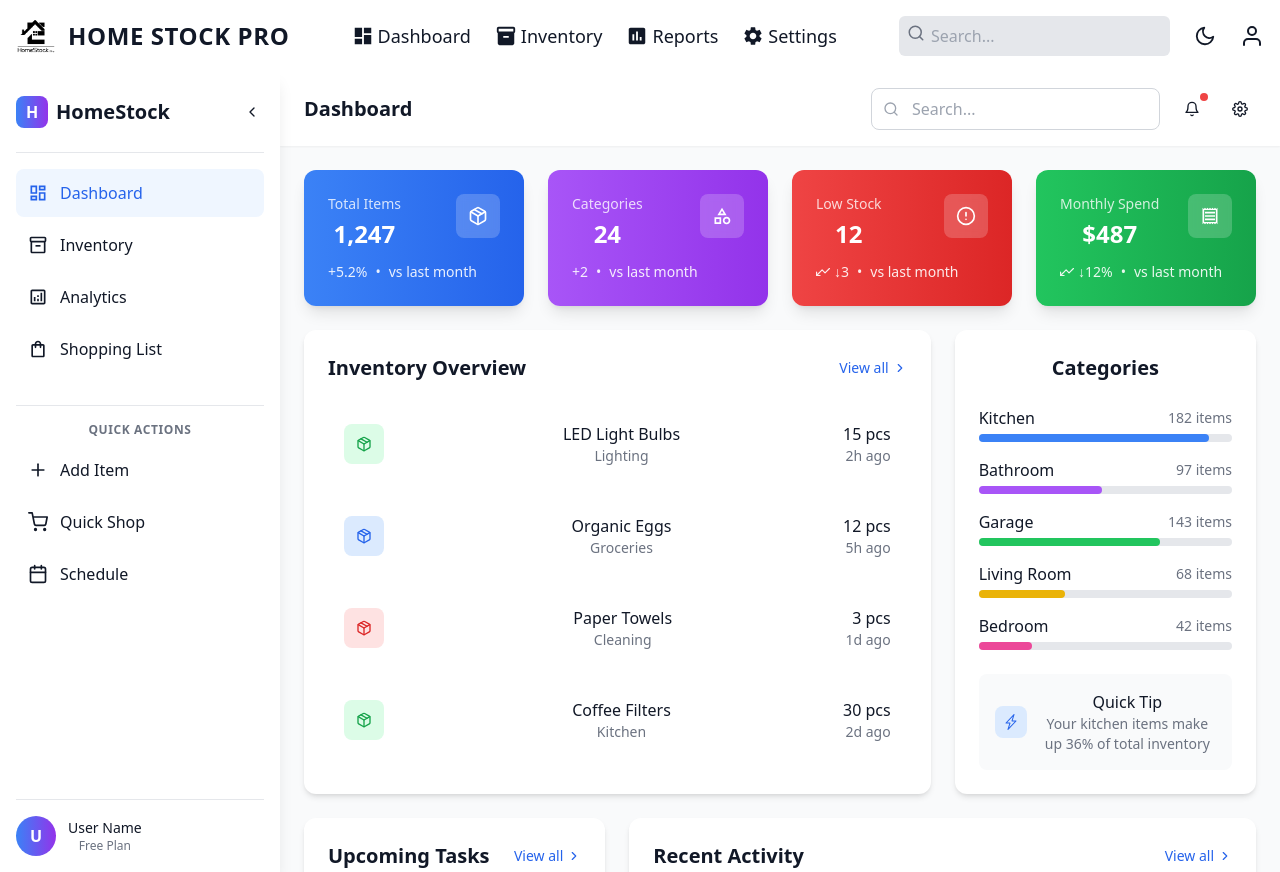
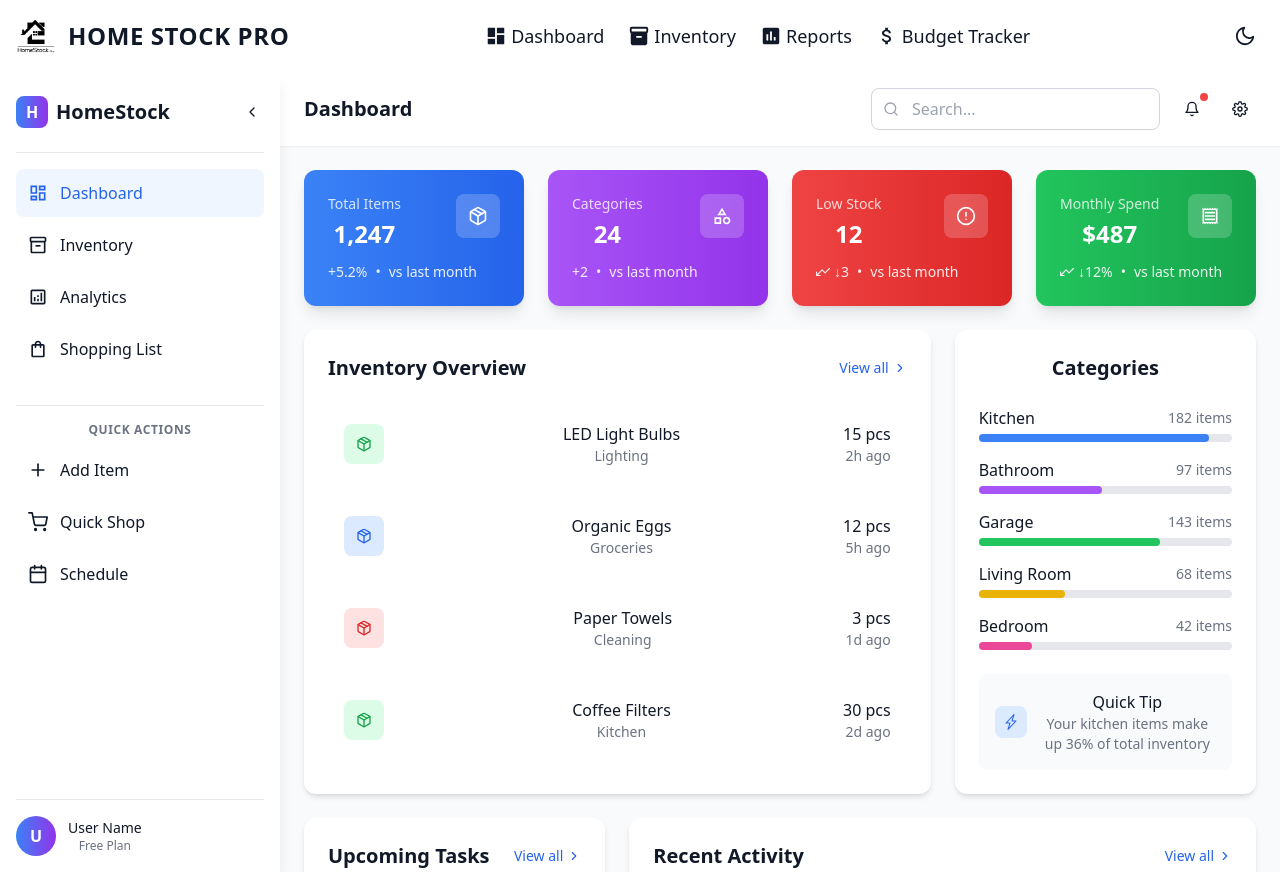
Before and after one commit to kmddkuruppu/Home-Stock, a React (Create React App) app in the folder frontend/: page / in a window 1280 px wide. Built offline with nearby package versions, Linux system fonts and the light colour scheme.

Commit message:
Update Navbar.js

```diff
--- a/frontend/src/components/Navbar.js
+++ b/frontend/src/components/Navbar.js
@@ -1,7 +1,7 @@
 import { useState } from "react";
-import { Link } from "react-router-dom";
-import { FiMenu, FiSearch, FiSun, FiMoon, FiUser } from "react-icons/fi";
-import { MdDashboard, MdInventory, MdAssessment, MdSettings } from "react-icons/md";
+import { useNavigate } from "react-router-dom";
+import { FiMenu, FiSun, FiMoon } from "react-icons/fi";
+import { MdDashboard, MdInventory, MdAssessment, MdAttachMoney } from "react-icons/md";
 import { motion } from "framer-motion";
 import lightLogo from "../lightlogo.png";
 import darkLogo from "../logo.png";
@@ -9,19 +9,26 @@ import darkLogo from "../logo.png";
 const Navbar = () => {
   const [isDarkMode, setIsDarkMode] = useState(false);
   const [isMenuOpen, setIsMenuOpen] = useState(false);
+  const navigate = useNavigate();
 
   const navItems = [
-    { name: "Dashboard", icon: MdDashboard, path: "/dashboard" },
+    { name: "Dashboard", icon: MdDashboard, path: "/" },
     { name: "Inventory", icon: MdInventory, path: "/inventory" },
     { name: "Reports", icon: MdAssessment, path: "/reports" },
-    { name: "Settings", icon: MdSettings, path: "/settings" },
+    { name: "Budget Tracker", icon: MdAttachMoney, path: "/budget" },
   ];
+
+  // Function to handle navigation
+  const handleNavigation = (path) => {
+    navigate(path);
+    setIsMenuOpen(false); // Close mobile menu after navigation
+  };
 
   return (
     <nav className={`p-4 shadow-lg transition-all duration-300 ${isDarkMode ? "bg-gray-900 text-white" : "bg-white text-gray-900"}`}>
       <div className="container mx-auto flex justify-between items-center">
         {/* Logo */}
-        <div className="flex items-center space-x-3 cursor-pointer">
+        <div className="flex items-center space-x-3 cursor-pointer" onClick={() => handleNavigation("/")}>
           <img src={isDarkMode ? lightLogo : darkLogo} alt="Logo" className="h-10 w-10" />
           <span className="text-2xl font-extrabold tracking-wide">HOME STOCK PRO</span>
         </div>
@@ -29,33 +36,22 @@ const Navbar = () => {
         {/* Desktop Links */}
         <div className="hidden md:flex space-x-6 text-lg font-medium">
           {navItems.map((item, index) => (
-            <Link key={index} to={item.path} className="flex items-center space-x-1 hover:text-blue-500 transition-all duration-200">
+            <div
+              key={index}
+              onClick={() => handleNavigation(item.path)}
+              className="flex items-center space-x-1 hover:text-blue-500 transition-all duration-200 cursor-pointer"
+            >
               <item.icon size={22} /> <span>{item.name}</span>
-            </Link>
+            </div>
           ))}
         </div>
 
         {/* Icons */}
         <div className="flex items-center space-x-4">
-          {/* Search Bar */}
-          <div className="relative hidden md:block">
-            <input type="text" placeholder="Search..." className="p-2 pl-8 bg-gray-200 rounded-md focus:outline-none focus:ring-2 focus:ring-blue-400 transition-all" />
-            <FiSearch className="absolute left-2 top-2 text-gray-500" size={18} />
-          </div>
-
           {/* Theme Toggle */}
           <motion.button whileTap={{ scale: 0.9 }} onClick={() => setIsDarkMode(!isDarkMode)} className="p-2 rounded-full hover:bg-gray-300 dark:hover:bg-gray-700 transition-all">
             {isDarkMode ? <FiSun size={22} /> : <FiMoon size={22} />}
           </motion.button>
-
-          {/* Profile Dropdown */}
-          <div className="relative group">
-            <FiUser size={24} className="cursor-pointer" />
-            <div className={`absolute right-0 mt-2 w-48 rounded-lg p-2 shadow-md ${isDarkMode ? "bg-gray-800 text-white" : "bg-white text-gray-900"} hidden group-hover:block transition-all`}>
-              <Link to="/profile" className="block px-4 py-2 rounded-md hover:bg-gray-700 hover:text-white transition-all">Profile</Link>
-              <Link to="/logout" className="block px-4 py-2 rounded-md hover:bg-gray-700 hover:text-white transition-all">Logout</Link>
-            </div>
-          </div>
 
           {/* Mobile Menu Button */}
           <button className="md:hidden" onClick={() => setIsMenuOpen(!isMenuOpen)}>
@@ -66,11 +62,20 @@ const Navbar = () => {
 
       {/* Mobile Menu */}
       {isMenuOpen && (
-        <motion.div initial={{ opacity: 0, height: 0 }} animate={{ opacity: 1, height: "auto" }} transition={{ duration: 0.3 }} className={`md:hidden mt-4 space-y-2 p-4 rounded-md shadow-md ${isDarkMode ? 'bg-gray-800 text-white' : 'bg-gray-100 text-gray-900'}`}>
+        <motion.div
+          initial={{ opacity: 0, height: 0 }}
+          animate={{ opacity: 1, height: "auto" }}
+          transition={{ duration: 0.3 }}
+          className={`md:hidden mt-4 space-y-2 p-4 rounded-md shadow-md ${isDarkMode ? 'bg-gray-800 text-white' : 'bg-gray-100 text-gray-900'}`}
+        >
           {navItems.map((item, index) => (
-            <Link key={index} to={item.path} className="block py-2 px-4 hover:text-blue-500 transition-all duration-200">
+            <div
+              key={index}
+              onClick={() => handleNavigation(item.path)}
+              className="block py-2 px-4 hover:text-blue-500 transition-all duration-200 cursor-pointer"
+            >
               {item.name}
-            </Link>
+            </div>
           ))}
         </motion.div>
       )}
```
